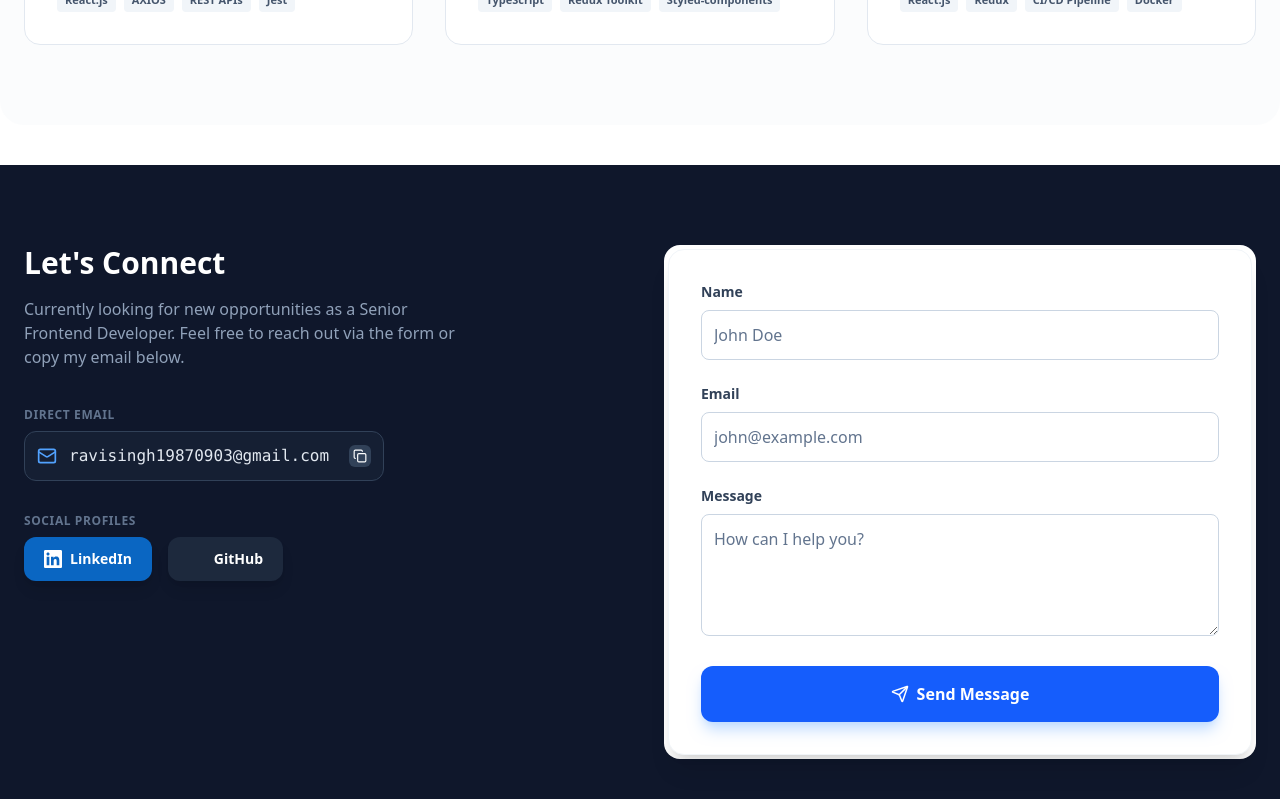
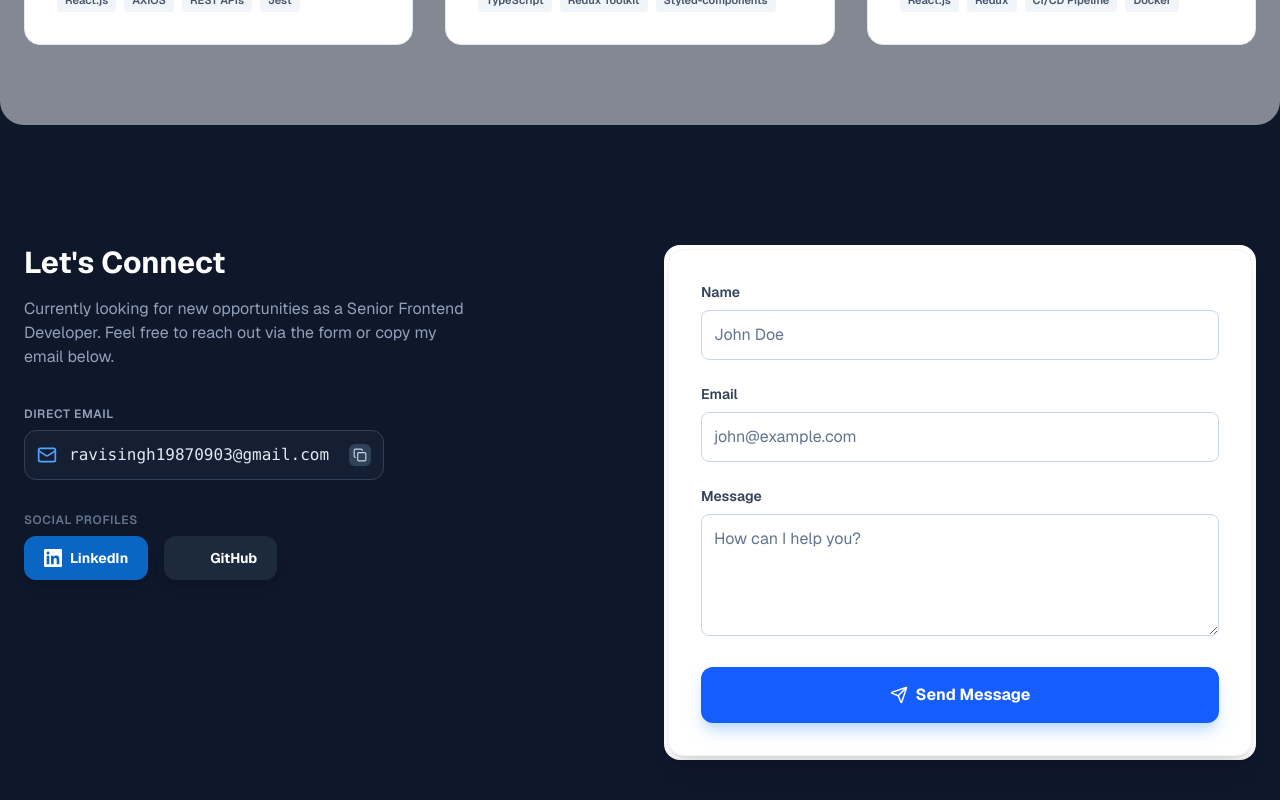
Before and after one commit to ravisingh87/my-portfolio, a Next.js app: page / in a window 1280 px wide. Shown: the part 2872-3672 px from the top of the page. Built offline with nearby package versions, Linux system fonts and the light colour scheme; no server answers; some icons are missing.

Commit message:
Resolve Lighthouse issues

```diff
--- a/app/globals.css
+++ b/app/globals.css
@@ -11,9 +11,10 @@
     scroll-padding-top: 80px;
   }
 
-  body {
-    background-color: white;
-    color: #0f172a; /* slate-900 */
+ body {
+    /* Change from white to your dark background color */
+    background-color: #0f172a;
+    color: #f8fafc; /* Change text to slate-50 for better default contrast */
     transition: background-color 0.3s, color 0.3s;
   }
 }
--- a/app/layout.tsx
+++ b/app/layout.tsx
@@ -56,7 +56,7 @@ export default function RootLayout({
   return (
     <html lang="en">
       <body
-        className={`${geistSans.variable} ${geistMono.variable} antialiased`}
+        className={`${geistSans.className} ${geistMono.variable} antialiased`}
       >
           {children}
       </body>
--- a/components/sections/Footer.tsx
+++ b/components/sections/Footer.tsx
@@ -58,7 +58,7 @@ const Footer = () => {
     </div>
   </div>;
   return (
-    <footer id="contact" className="bg-slate-900 text-white pt-20 pb-10">
+    <footer id="contact" className="bg-slate-900 text-slate-300 pt-20 pb-10">
       <div className="max-w-7xl mx-auto px-6 grid md:grid-cols-2 gap-12">
 
         {/* Left Side: Info & Copy Email */}
@@ -71,8 +71,8 @@ const Footer = () => {
 
           {/* Copy Email Button */}
           <div className="inline-flex flex-col gap-2">
-            <span className="text-xs font-semibold uppercase tracking-wider text-slate-500">
-              Direct Email
+            <span className="text-xs font-semibold uppercase tracking-wider text-slate-400">
+              DIRECT EMAIL
             </span>
             <button
               onClick={copyToClipboard}
@@ -87,7 +87,7 @@ const Footer = () => {
             </button>
             {copied && <span className="text-blue-400 text-xs animate-pulse">Copied to clipboard!</span>}
           </div>
-        {newLocal}
+          {newLocal}
         </div>
 
         {/* Right Side: The Form */}
```
